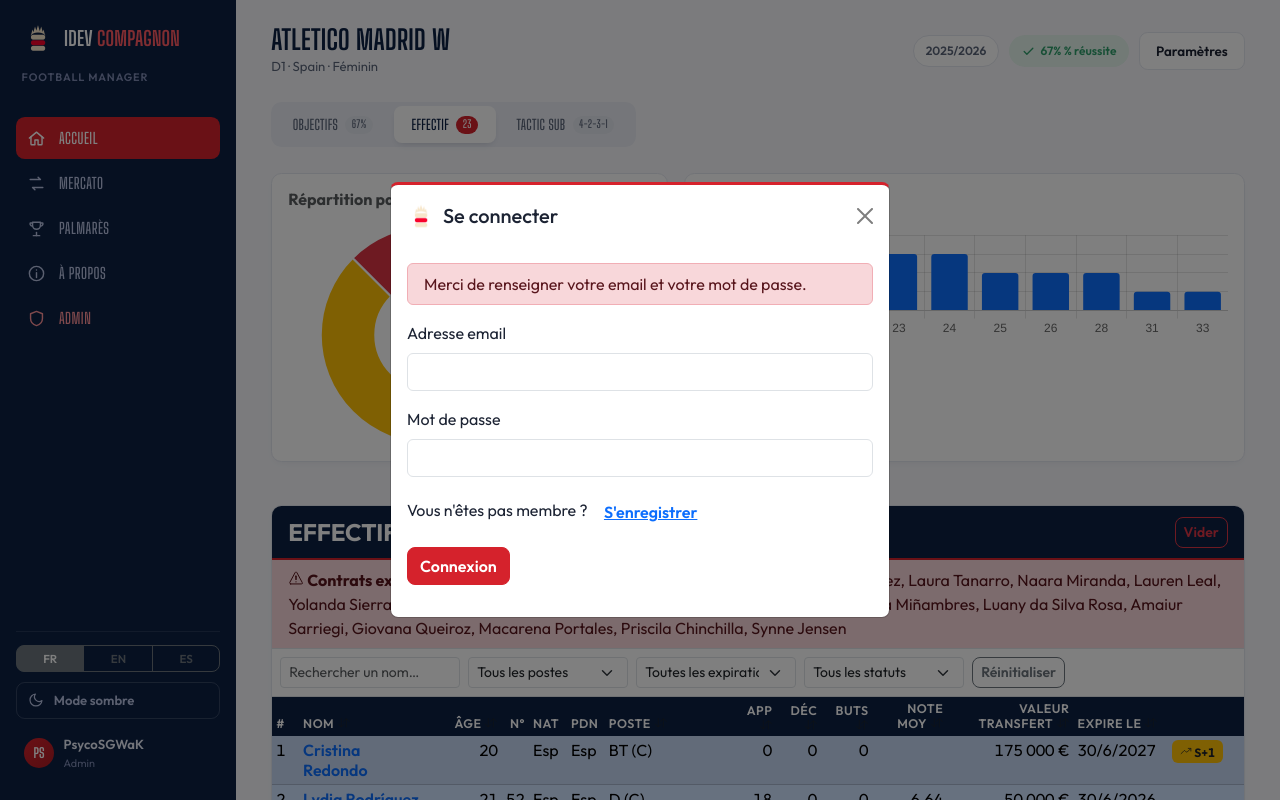
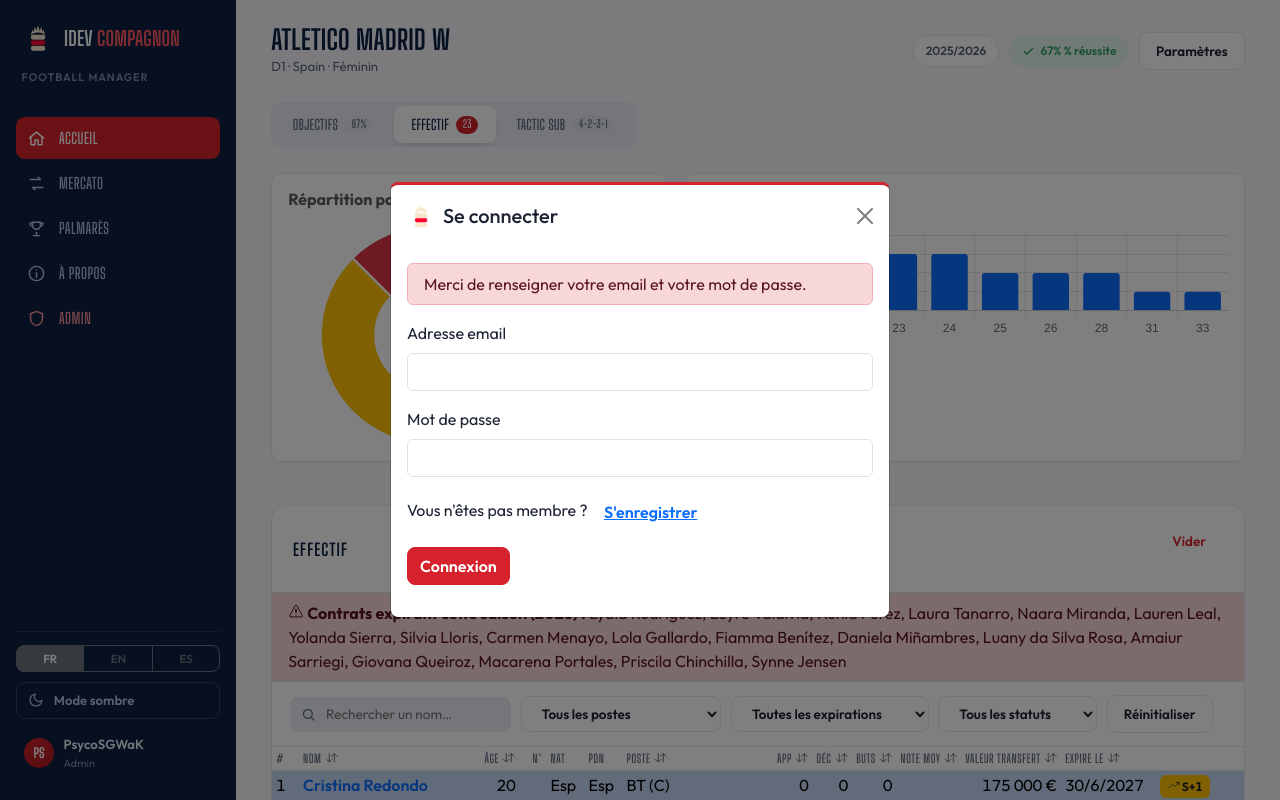
Before and after one commit to PsycoSGWaK/FMXX, a PHP site: page /root/index.php?error=form in a window 1280 px wide. Run offline with PHP 8.4, Linux system fonts and the light colour scheme; a user stored in the database is signed in; data comes from the database, SQL or seed files in the repository.

Commit message:
Redessine les onglets Effectif et Tactic Sub
Même traitement que l'onglet Objectifs : cartes Bootstrap remplacées par
.table-panel, en-têtes de tableau collants et typographiés en Big Shoulders
Display, filtres/recherche en .table-toolbar. Toute la logique JS (tri,
filtres, sélection de formation) et les routes POST sont inchangées.

Corrige au passage le même piège Bootstrap déjà rencontré en dark mode :
.table-secondary (utilisé dans le pied de tableau effectif) a aussi ses
couleurs figées en dur sans variante sombre — surchargé comme
.table-danger/.table-primary.

```diff
--- a/css/styles.css
+++ b/css/styles.css
@@ -209,10 +209,11 @@
     --bs-table-accent-bg: rgba(213, 34, 44, .05);
 }
 
-/* Bootstrap fige les couleurs de .table-danger/.table-primary en dur,
-   sans variante sombre : on les resurcharge nous-mêmes. */
+/* Bootstrap fige les couleurs de .table-danger/.table-primary/.table-secondary
+   en dur, sans variante sombre : on les resurcharge nous-mêmes. */
 [data-bs-theme="dark"] .table-danger,
-[data-bs-theme="dark"] .table-primary {
+[data-bs-theme="dark"] .table-primary,
+[data-bs-theme="dark"] .table-secondary {
     --bs-table-color: var(--text);
 }
 
@@ -228,6 +229,35 @@
     --bs-table-striped-bg: #142846;
     --bs-table-hover-bg: #172c4d;
     --bs-table-border-color: #23375a;
+}
+
+[data-bs-theme="dark"] .table-secondary {
+    --bs-table-bg: var(--panel-2);
+    --bs-table-striped-bg: var(--panel-2);
+    --bs-table-hover-bg: var(--panel-2);
+    --bs-table-border-color: var(--border);
+}
+
+/* ---------- Tableau de données (effectif, tactique) ---------- */
+
+.data-table thead th {
+    position: sticky;
+    top: 0;
+    z-index: 1;
+    background: var(--panel);
+    font-family: var(--font-display);
+    font-weight: 600;
+    font-size: .74rem;
+    letter-spacing: .05em;
+    text-transform: uppercase;
+    color: var(--muted);
+    border-bottom: 1px solid var(--border);
+    white-space: nowrap;
+}
+
+.data-table th[data-sort]:hover,
+.data-table th[data-sort]:hover .sort-icon {
+    color: var(--brand) !important;
 }
 
 /* ---------- Densité / rythme vertical ---------- */
@@ -708,7 +738,8 @@
     flex-wrap: wrap;
 }
 
-.segmented a {
+.segmented a,
+.segmented button {
     border: none;
     background: transparent;
     color: var(--muted);
@@ -727,7 +758,8 @@
     transition: background-color .15s ease, color .15s ease;
 }
 
-.segmented a.active {
+.segmented a.active,
+.segmented button.active {
     background: var(--panel);
     color: var(--heading);
     box-shadow: 0 .2rem .5rem -.3rem hsl(var(--shadow-color) / .3);
@@ -741,7 +773,8 @@
     font-size: .68rem;
 }
 
-.segmented a.active .count { background: var(--brand); color: #fff; }
+.segmented a.active .count,
+.segmented button.active .count { background: var(--brand); color: #fff; }
 
 .section-title {
     font-family: var(--font-display);
@@ -923,3 +956,88 @@
 }
 
 .btn-ghost:hover { border-color: var(--muted); color: var(--text); }
+
+select.btn-ghost {
+    padding-right: 1.8rem;
+    cursor: pointer;
+}
+
+.btn-danger-ghost {
+    display: inline-flex;
+    align-items: center;
+    gap: .4rem;
+    padding: .5rem 1rem;
+    border-radius: .55rem;
+    font-weight: 600;
+    font-size: .84rem;
+    border: 1px solid transparent;
+    background: transparent;
+    color: var(--brand);
+    cursor: pointer;
+    text-decoration: none;
+}
+
+.btn-danger-ghost:hover { background: var(--panel-2); color: var(--brand); }
+
+/* ---------- Panneau tableau (effectif, listes de données) ---------- */
+
+.table-panel {
+    background: var(--panel);
+    border: 1px solid var(--border);
+    border-radius: .9rem;
+    overflow: hidden;
+}
+
+.table-panel-head {
+    display: flex;
+    align-items: center;
+    justify-content: space-between;
+    gap: .8rem;
+    padding: 1rem 1.3rem;
+    border-bottom: 1px solid var(--border);
+    flex-wrap: wrap;
+}
+
+.table-toolbar {
+    display: flex;
+    align-items: center;
+    gap: .6rem;
+    padding: .8rem 1.1rem;
+    border-bottom: 1px solid var(--border);
+    flex-wrap: wrap;
+}
+
+.search-field {
+    display: flex;
+    align-items: center;
+    gap: .5rem;
+    background: var(--panel-2);
+    border-radius: .5rem;
+    padding: .4rem .7rem;
+    flex: 1;
+    min-width: 160px;
+}
+
+.search-field svg { width: 15px; height: 15px; color: var(--muted); flex-shrink: 0; }
+
+.search-field input {
+    border: none;
+    background: transparent;
+    outline: none;
+    color: var(--text);
+    font-family: var(--font-body);
+    font-size: .85rem;
+    width: 100%;
+}
+
+.table-scroll { overflow-x: auto; }
+
+.pos-tag {
+    display: inline-block;
+    font-size: .72rem;
+    font-weight: 700;
+    padding: .15rem .45rem;
+    border-radius: .3rem;
+    background: var(--panel-2);
+    color: var(--muted);
+}
--- a/index.php
+++ b/index.php
@@ -576,23 +576,20 @@
             <?php endif; ?>
 
             <!-- Tableau effectif -->
-            <div class="card">
-                <div class="card-header card-header-brand d-flex flex-wrap gap-2 justify-content-between align-items-center py-2">
-                    <span class="fs-4 fw-bold"><?= $t['card_squad'] ?></span>
-                    <div class="d-flex gap-2">
+            <div class="table-panel">
+                <div class="table-panel-head">
+                    <span class="section-title"><span style="color:var(--heading)"><?= $t['card_squad'] ?></span></span>
                     <?php if (count($joueurs) > 0): ?>
-                            <form action="deleteData.php" method="post" style="display:contents"
+                        <form action="deleteData.php" method="post"
                               data-confirm="<?= htmlspecialchars($t['confirm_clear_squad'], ENT_QUOTES) ?>"
                               data-confirm-variant="danger">
                             <?= csrf_field() ?>
-                                <button type="submit" class="btn btn-sm btn-outline-danger"><?= $t['btn_clear'] ?></button>
+                            <button type="submit" class="btn-danger-ghost"><?= $t['btn_clear'] ?></button>
                         </form>
                     <?php else: ?>
-                            <button class="btn btn-sm btn-outline-light" data-bs-toggle="modal" data-bs-target="#uploadModal"><?= $t['btn_import'] ?></button>
+                        <button class="btn-ghost" data-bs-toggle="modal" data-bs-target="#uploadModal"><?= $t['btn_import'] ?></button>
                     <?php endif; ?>
                 </div>
-                </div>
-                <div class="card-body p-0">
                     <?php if (count($joueurs) > 0): ?>
                         <?php
                         $expiresUrgent = array_filter($joueurs, function($j) use ($saisonFin) {
@@ -617,32 +614,35 @@
                         }, $joueurs)));
                         sort($annees);
                         ?>
-                        <div class="p-2 border-bottom d-flex flex-wrap gap-2 align-items-center">
-                            <input type="text" id="filterNom" class="form-control form-control-sm" placeholder="<?= htmlspecialchars($t['squad_filter_name']) ?>" style="max-width:180px">
-                            <select id="filterPoste" class="form-select form-select-sm" style="max-width:160px">
+                        <div class="table-toolbar">
+                            <div class="search-field">
+                                <svg viewBox="0 0 24 24" fill="none" stroke="currentColor" stroke-width="2" stroke-linecap="round" stroke-linejoin="round"><circle cx="11" cy="11" r="7"/><path d="m21 21-4.3-4.3"/></svg>
+                                <input type="text" id="filterNom" placeholder="<?= htmlspecialchars($t['squad_filter_name']) ?>">
+                            </div>
+                            <select id="filterPoste" class="btn-ghost">
                                 <option value=""><?= $t['squad_filter_position'] ?></option>
                                 <?php foreach ($postes as $p): ?>
                                     <option><?= htmlspecialchars($p) ?></option>
                                 <?php endforeach; ?>
                             </select>
-                            <select id="filterExpire" class="form-select form-select-sm" style="max-width:160px">
+                            <select id="filterExpire" class="btn-ghost">
                                 <option value=""><?= $t['squad_filter_expiry'] ?></option>
                                 <?php foreach ($annees as $a): ?>
                                     <option><?= htmlspecialchars($a) ?></option>
                                 <?php endforeach; ?>
                             </select>
-                            <select id="filterStatut" class="form-select form-select-sm" style="max-width:160px">
+                            <select id="filterStatut" class="btn-ghost">
                                 <option value=""><?= $t['squad_filter_status'] ?></option>
                                 <option value="sell"><?= $t['squad_status_sell'] ?></option>
                                 <option value="loan"><?= $t['squad_status_loan'] ?></option>
                                 <option value="free"><?= $t['squad_status_free'] ?></option>
                             </select>
-                            <button class="btn btn-sm btn-outline-secondary" onclick="resetFilters()"><?= $t['btn_reset_filters'] ?></button>
+                            <button class="btn-ghost" onclick="resetFilters()"><?= $t['btn_reset_filters'] ?></button>
                             <span id="filterCount" class="text-muted small ms-1"></span>
                         </div>
-                        <div class="table-responsive">
-                            <table class="table table-sm table-hover table-striped mb-0" id="effectifTable">
-                                <thead class="table-dark">
+                        <div class="table-scroll">
+                            <table class="table table-sm table-hover table-striped mb-0 data-table" id="effectifTable">
+                                <thead>
                                     <tr>
                                         <th>#</th>
                                         <th data-sort="text" data-col="1" style="cursor:pointer"><?= $t['squad_col_name'] ?> <ion-icon name="swap-vertical-outline" class="sort-icon text-muted"></ion-icon></th>
@@ -787,30 +787,26 @@
                     <?php endif; ?>
             </div>
         </div>
-        </div>
 
         <!-- ===================== ONGLET TACTIC SUB ===================== -->
         <div class="tab-pane <?= $activeTab === 'tactic' ? 'show active' : '' ?>" id="pane-tactic">
-            <div class="card">
-                <div class="card-header card-header-brand d-flex flex-wrap gap-2 justify-content-between align-items-center py-2">
-                    <span class="fs-4 fw-bold"><?= $t['card_tactic'] ?></span>
-                    <div class="d-flex flex-wrap gap-1">
+            <div class="table-panel">
+                <div class="table-panel-head">
+                    <span class="section-title"><span style="color:var(--heading)"><?= $t['card_tactic'] ?></span></span>
+                    <div class="segmented" style="align-self:auto;">
                         <?php foreach (['4-3-3','4-4-2','4-2-3-1','3-5-2','5-3-2','4-1-2-1-2'] as $f): ?>
                             <form action="formation_post.php" method="post" style="display:contents">
                                 <input type="hidden" name="formation" value="<?= $f ?>">
                                 <input type="hidden" name="redirect" value="index.php?tab=tactic">
-                                <button type="submit"
-                                    class="btn btn-xs <?= $formation === $f ? 'btn-warning' : 'btn-outline-light' ?>"
-                                    style="font-size:.75rem; padding:2px 7px;">
+                                <button type="submit" class="<?= $formation === $f ? 'active' : '' ?>" style="text-transform:none; font-size:.8rem; padding:.35rem .7rem;">
                                     <?= $f ?>
                                 </button>
                             </form>
                         <?php endforeach; ?>
                     </div>
                 </div>
-                <div class="card-body">
                     <?php if (count($joueurs) === 0): ?>
-                        <p class="text-muted"><?= $t['tactic_no_squad'] ?></p>
+                        <p class="text-muted p-3 mb-0"><?= $t['tactic_no_squad'] ?></p>
                     <?php else: ?>
                         <?php
                         $tacticsStmt = $pdo->prepare("SELECT * FROM tactic WHERE idUser = :idUser ORDER BY position");
@@ -822,9 +818,9 @@
                         ?>
                         <form action="tactic_post.php" method="post">
                             <?= csrf_field() ?>
-                            <div class="table-responsive">
-                                <table class="table table-sm align-middle">
-                                    <thead class="table-dark">
+                            <div class="table-scroll">
+                                <table class="table table-sm align-middle mb-0 data-table">
+                                    <thead>
                                         <tr>
                                             <th style="width:60px"><?= $t['tactic_position'] ?></th>
                                             <th><?= $t['tactic_starter'] ?></th>
@@ -835,7 +831,7 @@
                                     <tbody>
                                         <?php for ($i = 1; $i <= 11; $i++): ?>
                                             <tr>
-                                                <td><span class="badge bg-secondary"><?= $positions[$i-1] ?></span></td>
+                                                <td><span class="pos-tag"><?= $positions[$i-1] ?></span></td>
                                                 <?php foreach (['titulaire','remplacant','supersub'] as $role): ?>
                                                     <td>
                                                         <select class="form-select form-select-sm" name="line_<?= $i ?>_<?= $role ?>">
@@ -854,10 +850,11 @@
                                     </tbody>
                                 </table>
                             </div>
-                            <button type="submit" class="btn btn-primary"><?= $t['btn_save'] ?></button>
+                            <div class="p-3">
+                                <button type="submit" class="btn-brand"><?= $t['btn_save'] ?></button>
+                            </div>
                         </form>
                     <?php endif; ?>
-                </div>
             </div>
         </div>
 
```
Lines whose indentation alone changed are shown as unchanged.
